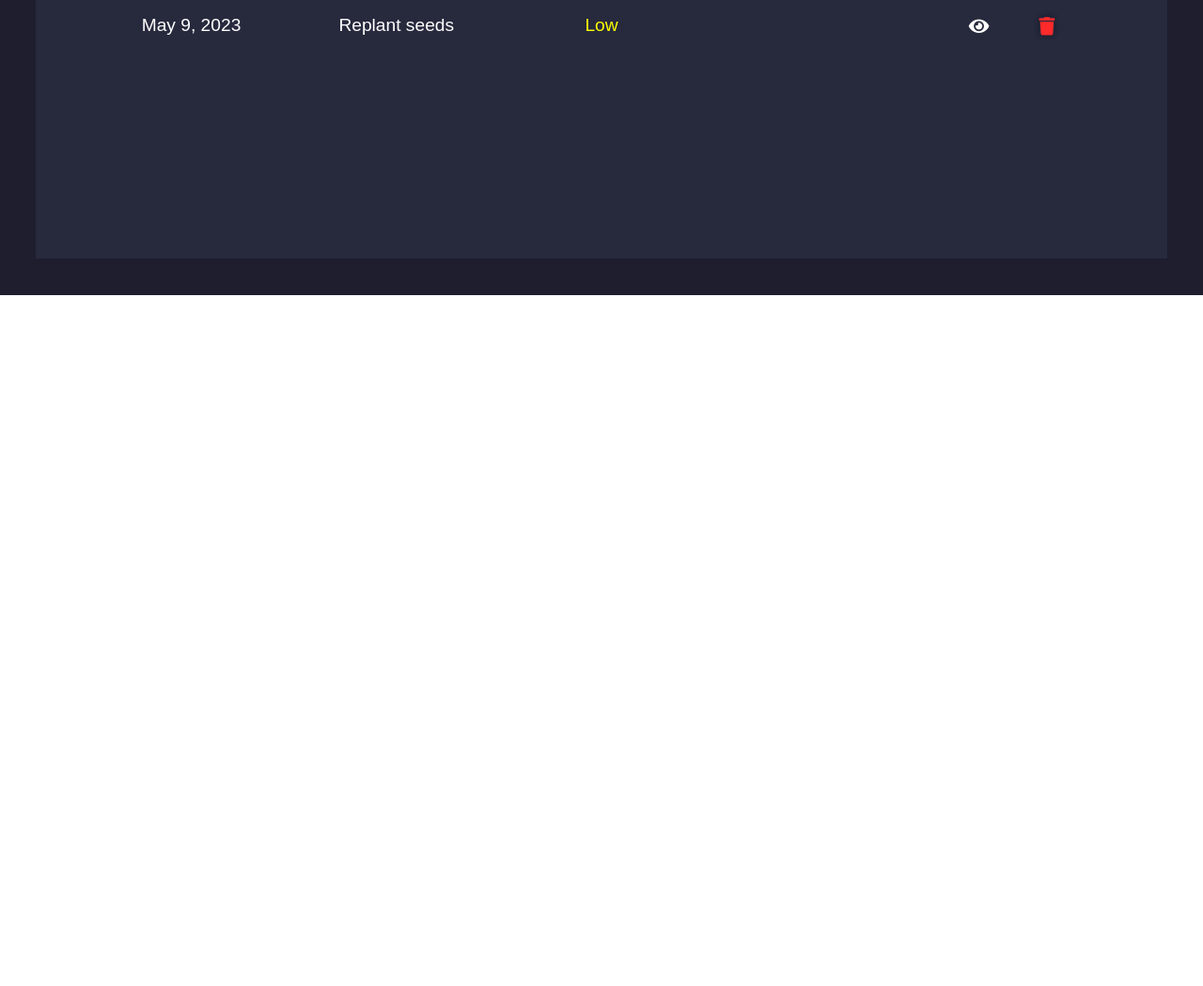
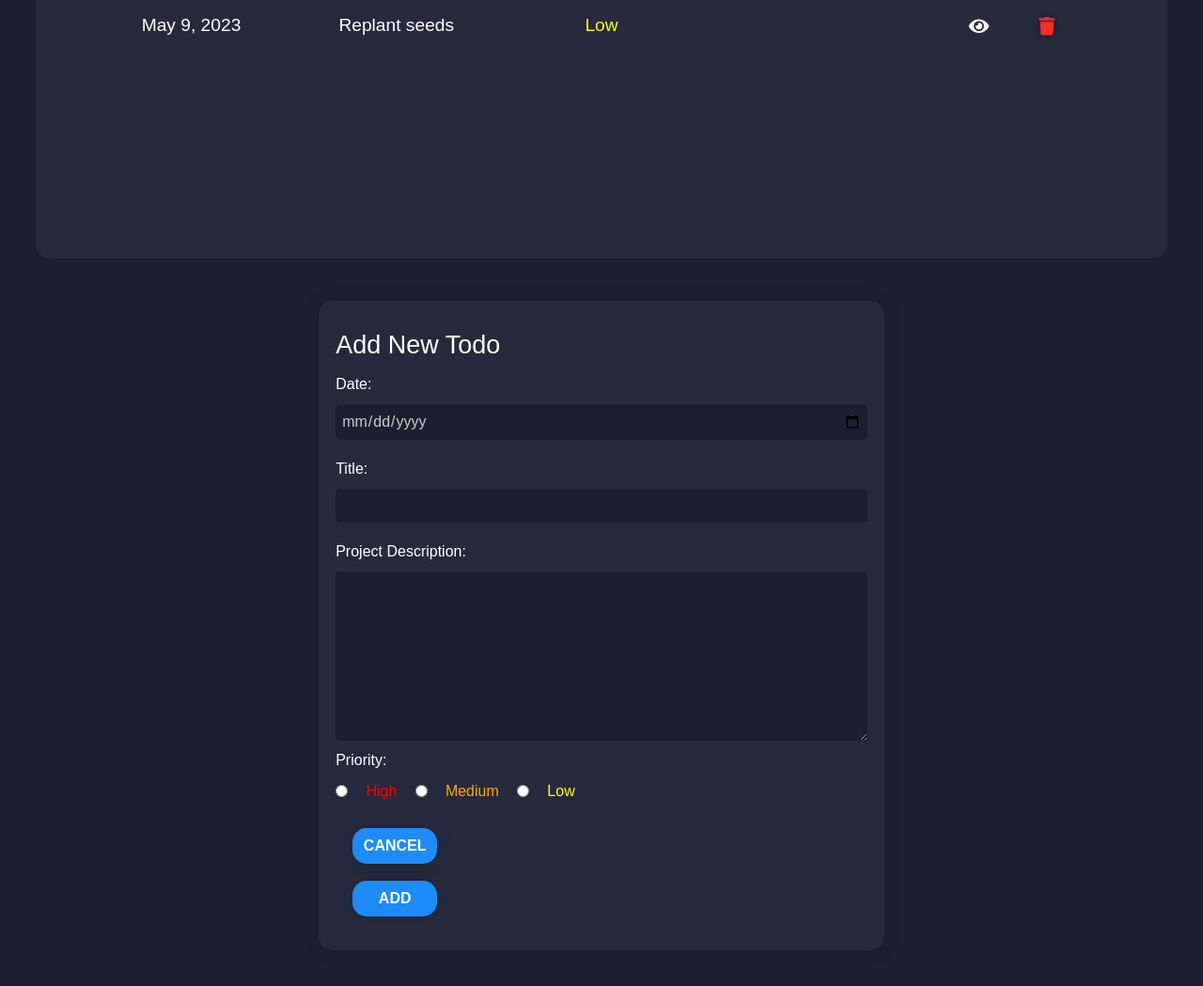
Before and after one commit to ksh009/top-todo-application, a website: page index.html in a window 1280 px wide. Shown: the part 2445-3494 px from the top of the page at 94% size. Before the commit the page ends 2759 px from the top, so only its background shows below. Drawn offline with Linux system fonts and the light colour scheme.

Commit message:
Modify project form to add todo

```diff
--- a/index.html
+++ b/index.html
@@ -178,15 +178,15 @@
 			<div class="form-container">
 				<form action="#" method="post">
 					<h1>Add New Project</h1>
-					<label for="project_name">Project Name</label>
+					<label for="project_name">Project Name:</label>
 					<input type="text" name="project_name" id="project_name" />
 
-					<label for="project_description">Project Description</label>
+					<label for="project_description">Project Description:</label>
 					<textarea
 						name="project_description"
 						id="project_description"
 					></textarea>
-					<label for="priority">Priority</label>
+					<label for="priority">Priority:</label>
 					<div class="priority-levels-container">
 						<input
 							type="radio"
@@ -217,7 +217,9 @@
 				<hr class="project-hr" />
 				<div class="project-delete-body">
 					<p>
-						(Check state =>) Todo.length > 0 ? "You are about to delete a project with incompleted Todos. Are you sure you want to delete this project?" : "Project deleted successfully"
+						(Check state =>) Todo.length > 0 ? "You are about to delete a
+						project with incompleted Todos. Are you sure you want to delete this
+						project?" : "Project deleted successfully"
 					</p>
 				</div>
 				<div class="project-delete-footer">
@@ -250,7 +252,7 @@
 					</div>
 					<div class="header description">
 						<span class="header-span">
-							<p>Description</p>
+							<p>Title</p>
 							<hr class="project-hr" />
 						</span>
 					</div>
@@ -276,7 +278,7 @@
 					<div class="todo-item date">May 1, 2023</div>
 					<div class="todo-item description">Buy groceries</div>
 					<div id="priorityHigh" class="todo-item priority">High</div>
-					<div class="todo-item completed"><i class="fas fa-check"></i></i></div>
+					<div class="todo-item completed"><i class="fas fa-check"></i></div>
 					<div class="todo-item update">
 						<i title="Update todo" class="fa fa-eye"></i>
 						<i title="Delete todo" class="fa fa-trash"></i>
@@ -285,7 +287,7 @@
 					<div class="todo-item date">May 2, 2023</div>
 					<div class="todo-item description">Pay bills</div>
 					<div id="priorityMed" class="todo-item priority medium">Medium</div>
-					<div class="todo-item completed"><i class="fas fa-check"></i></i></div>
+					<div class="todo-item completed"><i class="fas fa-check"></i></div>
 					<div class="todo-item update">
 						<i title="Update todo" class="fa fa-eye"></i>
 						<i title="Delete todo" class="fa fa-trash"></i>
@@ -294,7 +296,7 @@
 					<div class="todo-item date">May 3, 2023</div>
 					<div class="todo-item description">Do laundry</div>
 					<div id="priorityLow" class="todo-item priority low">Low</div>
-					<div class="todo-item completed"><i class="fas fa-check"></i></i></div>
+					<div class="todo-item completed"><i class="fas fa-check"></i></div>
 					<div class="todo-item update">
 						<i title="Update todo" class="fa fa-eye"></i>
 						<i title="Delete todo" class="fa fa-trash"></i>
@@ -328,6 +330,49 @@
 					</div>
 				</div>
 			</div>
+
+			<!-- Add Todo Form -->
+			<div class="form-container">
+				<form action="#" method="post">
+					<h1>Add New Todo</h1>
+
+					<label for="date">Date:</label>
+					<input type="date" id="date" name="date" required />
+
+					<label for="title">Title:</label>
+					<input type="text" id="title" name="title" required />
+
+					<label for="project_description">Project Description:</label>
+					<textarea
+						name="project_description"
+						id="project_description"
+					></textarea>
+
+					<label for="priority">Priority:</label>
+					<div class="priority-levels-container">
+						<input
+							type="radio"
+							name="priority"
+							value="high"
+							id="priority_high"
+						/>
+						<label class="priority-high" for="priority_high">High</label>
+						<input
+							type="radio"
+							name="priority"
+							value="medium"
+							id="priority_medium"
+						/>
+						<label class="priority-medium" for="priority_medium">Medium</label>
+						<input type="radio" name="priority" value="low" id="priority_low" />
+						<label class="priority-low" for="priority_low">Low</label>
+					</div>
+					<div class="form-footer">
+                        <button type="button" class="cancel-button">Cancel</button>
+                        <button type="submit" class="add-button">Add</button>
+                      </div>
+				</form>
+			</div>
 		</main>
 	</body>
 </html>
--- a/styles.css
+++ b/styles.css
@@ -467,6 +467,7 @@ input:focus {
 	justify-content: center;
 	background-color: var(--component-color);
 	padding: 27px 36px;
+	border-radius: var(--border-radius);
 }
 
 .todo-list-container h2 {
@@ -587,6 +588,8 @@ input:focus {
 	background-color: var(--danger);
 }
 
+/* Add todo form */
+
 /* MIGHT BE USEFUL */
 .parent:hover .trigger ~ .target {
 	display: block;
```
Lines whose indentation alone changed are shown as unchanged.
